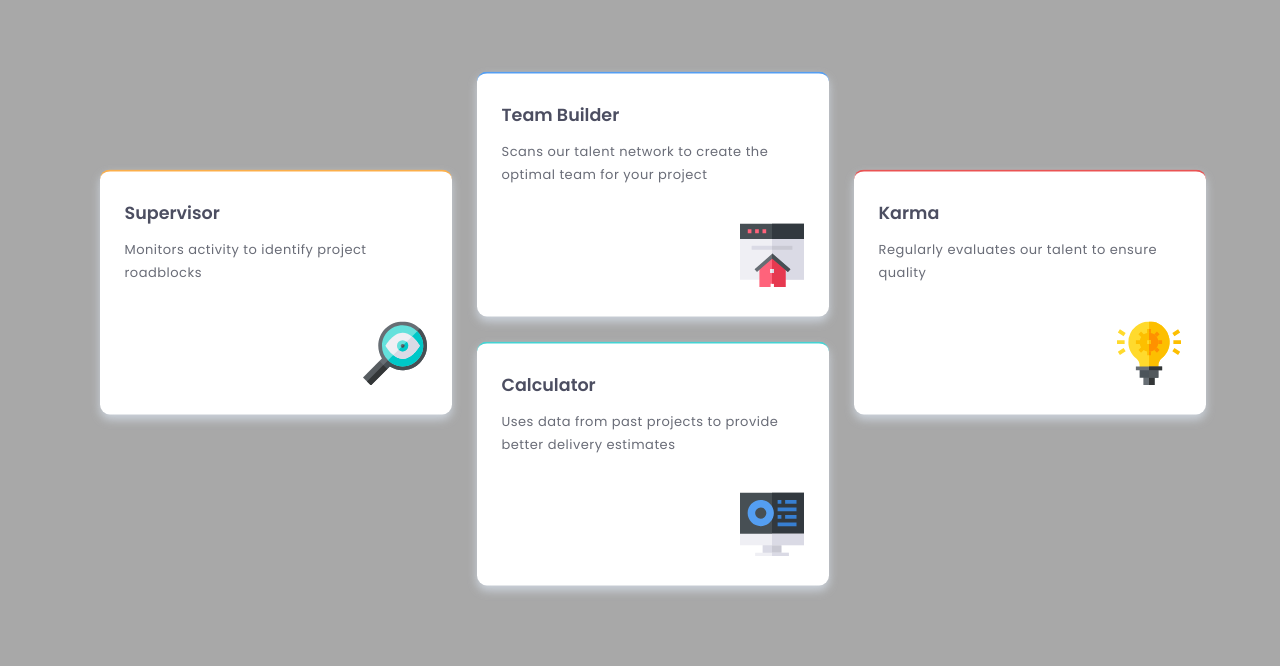
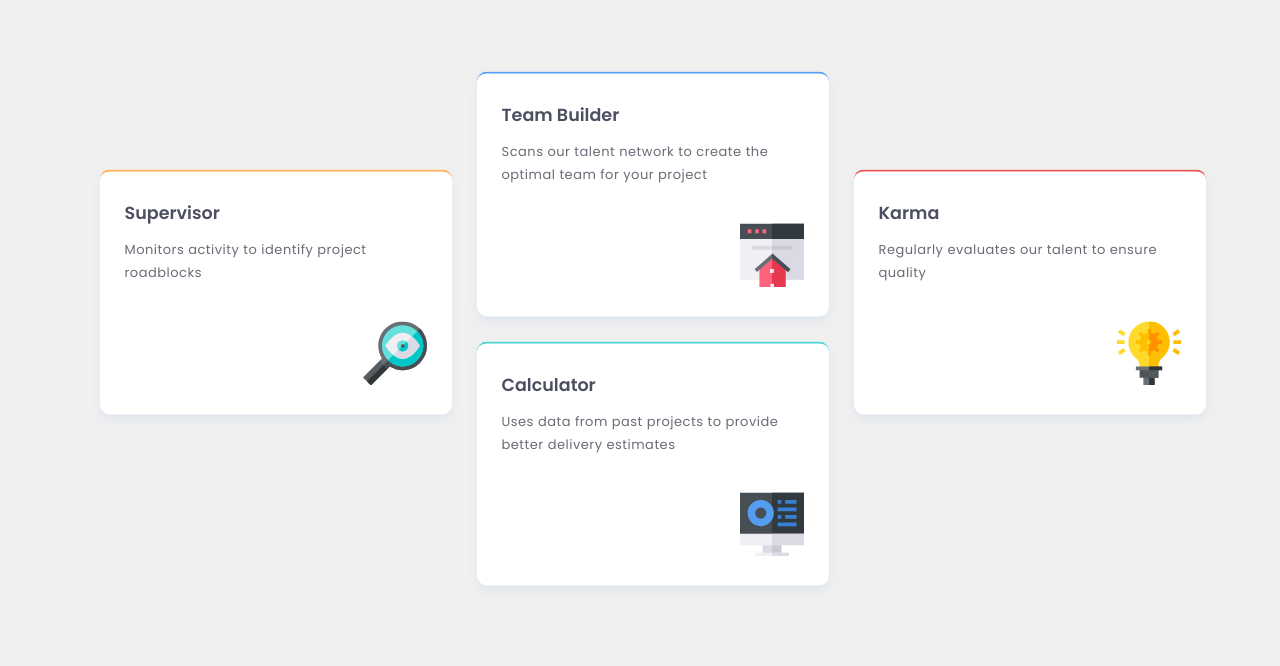
Before and after one commit to neouruguayancr/Four-card-feature-section, a plain HTML site: page index.html in a window 1280 px wide. Shown: the part 234-900 px from the top of the page. Drawn offline with Linux system fonts and the light colour scheme.

Commit message:
fix: background color

```diff
--- a/styles/styles.css
+++ b/styles/styles.css
@@ -20,7 +20,7 @@
 body {
   font-family: "Poppins", sans-serif;
   font-size: 15px;
-  background-color: var(--lightGray);
+  background-color: rgb(241, 240, 240);
 }
 
 .container {
```
